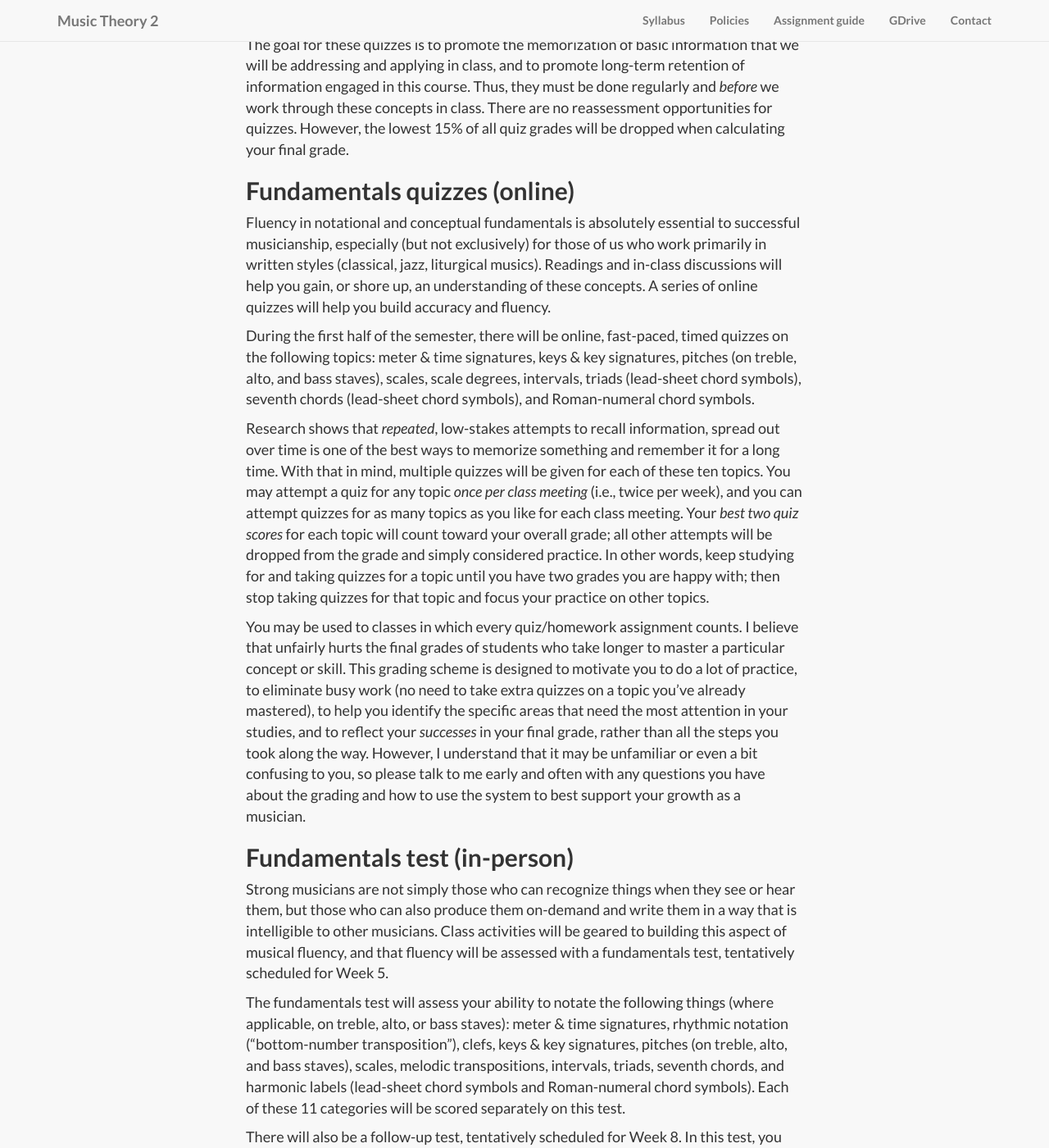
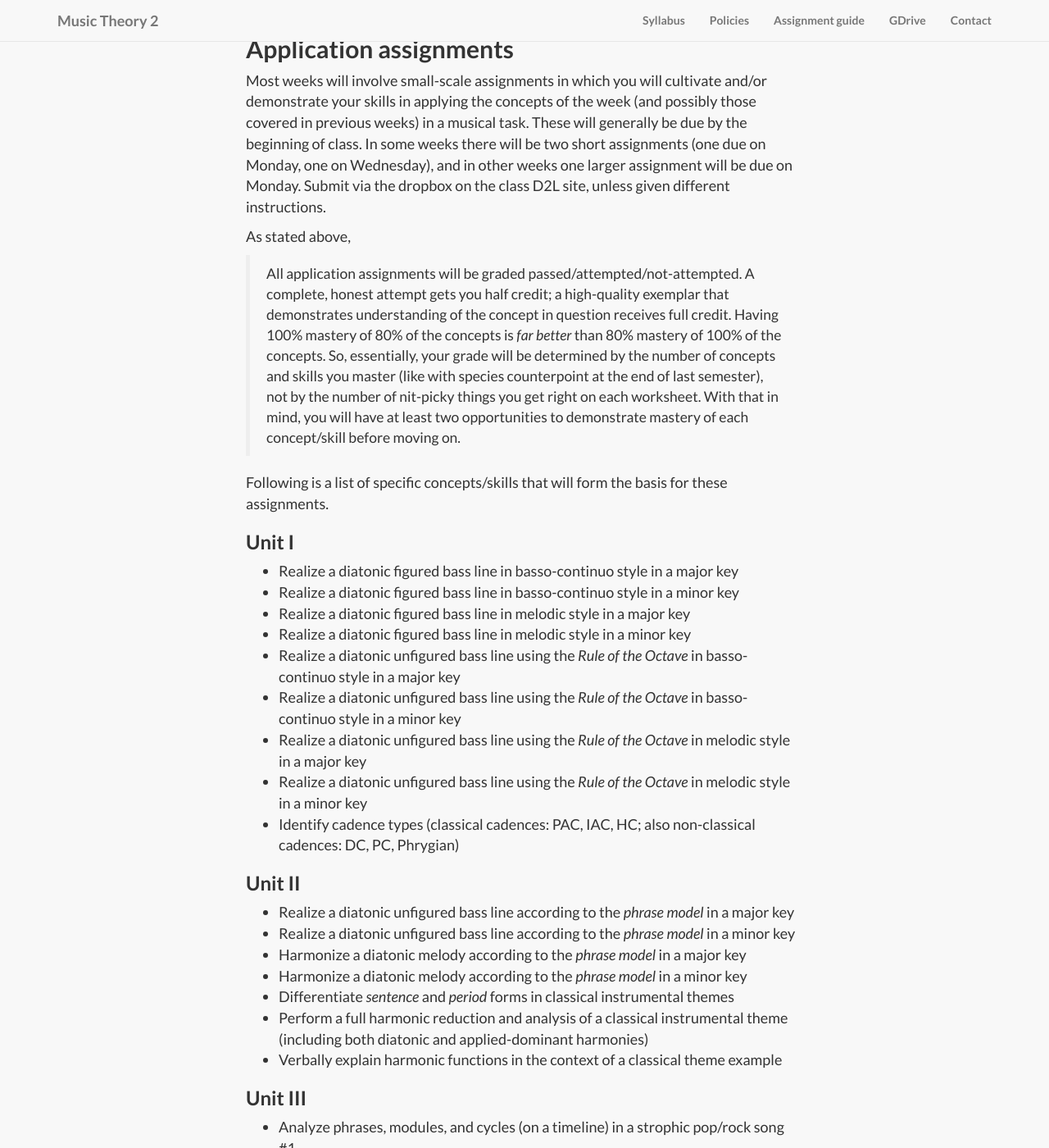
Before and after one commit to kshaffer/theory2, a Jekyll site: the page built from assessments.md, in a window 1280 px wide and 1400 px high, scrolled down 2604 px. Shown: the whole window at 82% size. Built offline with Jekyll 4.4.1, drawn with Linux system fonts in a browser that asks for light colours; nearby versions of some CDN libraries; library files that are not in the unit come from our copies; some of the changed text lies outside the part shown.

Commit message:
assessment guide

```diff
--- a/assessments.md
+++ b/assessments.md
@@ -32,15 +32,9 @@
 *Some of the assessment practices may be unfamiliar to you. For more information on why I grade the way that I do, please see my blog post, ["Why Grade?"](http://kris.shaffermusic.com/2014/07/why-grade/). I am glad to answer any questions you have (the earlier the better) and to entertain proposals for changes or exceptions (again, the earlier the better).*
 
 
-## Major assignments/deadlines (dates subject to change)
-
-**Week 4:** Fundamentals writing test, attempt 1
-**Week 7:** Fundamentals writing test, attempt 2
-**Week 7:** Final attempts for online fundamentals quizzes
-
 ## Reading/video quizzes (online)
 
-There will be two reading/video assignments most weeks, with online reading quizzes due to be completed by 7am on Tuesday and Thursday. These quizzes will run in D2L. Only quizzes submitted by students present in class will be assessed.
+There will be one or two reading/video assignments most weeks, with online reading quizzes due to be completed by 7am on Monday and/or Wednesday. These quizzes will run in D2L.
 
 Online quizzes will be open-note, will include mostly informational questions, and will be graded by percentage of questions answered correctly. Most quizzes will contain one or two questions that are created in order to get you thinking about conceptual issues that we will engage during class, and to give me information about everyone's general level of understanding before class. These questions will receive full credit for any honest attempt, regardless of correctness, and will be labeled as "graded for attempt only."
 
@@ -49,35 +43,45 @@
 The goal for these quizzes is to promote the memorization of basic information that we will be addressing and applying in class, and to promote long-term retention of information engaged in this course. Thus, they must be done regularly and *before* we work through these concepts in class. There are no reassessment opportunities for quizzes. However, the lowest 15% of all quiz grades will be dropped when calculating your final grade.
 
 
-## Fundamentals quizzes (online)
-
-Fluency in notational and conceptual fundamentals is absolutely essential to successful musicianship, especially (but not exclusively) for those of us who work primarily in written styles (classical, jazz, liturgical musics). Readings and in-class discussions will help you gain, or shore up, an understanding of these concepts. A series of online quizzes will help you build accuracy and fluency.
-
-During the first half of the semester, there will be online, fast-paced, timed quizzes on the following topics: meter & time signatures, keys & key signatures, pitches (on treble, alto, and bass staves), scales, scale degrees, intervals, triads (lead-sheet chord symbols), seventh chords (lead-sheet chord symbols), and Roman-numeral chord symbols.
-
-Research shows that *repeated*, low-stakes attempts to recall information, spread out over time is one of the best ways to memorize something and remember it for a long time. With that in mind, multiple quizzes will be given for each of these ten topics. You may attempt a quiz for any topic *once per class meeting* (i.e., twice per week), and you can attempt quizzes for as many topics as you like for each class meeting. Your *best two quiz scores* for each topic will count toward your overall grade; all other attempts will be dropped from the grade and simply considered practice. In other words, keep studying for and taking quizzes for a topic until you have two grades you are happy with; then stop taking quizzes for that topic and focus your practice on other topics.
-
-You may be used to classes in which every quiz/homework assignment counts. I believe that unfairly hurts the final grades of students who take longer to master a particular concept or skill. This grading scheme is designed to motivate you to do a lot of practice, to eliminate busy work (no need to take extra quizzes on a topic you've already mastered), to help you identify the specific areas that need the most attention in your studies, and to reflect your *successes* in your final grade, rather than all the steps you took along the way. However, I understand that it may be unfamiliar or even a bit confusing to you, so please talk to me early and often with any questions you have about the grading and how to use the system to best support your growth as a musician.
-
-
-## Fundamentals test (in-person)
-
-Strong musicians are not simply those who can recognize things when they see or hear them, but those who can also produce them on-demand and write them in a way that is intelligible to other musicians. Class activities will be geared to building this aspect of musical fluency, and that fluency will be assessed with a fundamentals test, tentatively scheduled for Week 5.
-
-The fundamentals test will assess your ability to notate the following things (where applicable, on treble, alto, or bass staves): meter & time signatures, rhythmic notation ("bottom-number transposition"), clefs, keys & key signatures, pitches (on treble, alto, and bass staves), scales, melodic transpositions, intervals, triads, seventh chords, and harmonic labels (lead-sheet chord symbols and Roman-numeral chord symbols). Each of these 11 categories will be scored separately on this test.
-
-There will also be a follow-up test, tentatively scheduled for Week 8. In this test, you may re-attempt any of the topics from the first test for which you are not happy with your result. The best of those two scores for each topic will contribute to the overall course grade.
-
-
-
 ## Application assignments
 
-Most weeks will involve small-scale assignments in which you will cultivate and/or demonstrate your skills in applying the concepts of the week (and possibly those covered in previous weeks) in a musical task. These will generally be due by the beginning of class. In some weeks there will be two short assignments (one due on Tuesday, one on Thursday), and in other weeks one larger assignment will be due on Tuesday. Submit via the dropbox on the Theory 3 D2L site, unless given different instructions.
+Most weeks will involve small-scale assignments in which you will cultivate and/or demonstrate your skills in applying the concepts of the week (and possibly those covered in previous weeks) in a musical task. These will generally be due by the beginning of class. In some weeks there will be two short assignments (one due on Monday, one on Wednesday), and in other weeks one larger assignment will be due on Monday. Submit via the dropbox on the class D2L site, unless given different instructions.
 
-These application assignments will include voice-leading exercises, harmonic reductions, harmonic/melodic/formal analyses, composition exercises, etc. For each assignment type, you will be provided with specific instructions and a model assignment to consult as you work.
+As stated above,
 
-## Final writing project
+> All application assignments will be graded passed/attempted/not-attempted. A complete, honest attempt gets you half credit; a high-quality exemplar that demonstrates understanding of the concept in question receives full credit. Having 100% mastery of 80% of the concepts is *far better* than 80% mastery of 100% of the concepts. So, essentially, your grade will be determined by the number of concepts and skills you master (like with species counterpoint at the end of last semester), not by the number of nit-picky things you get right on each worksheet. With that in mind, you will have at least two opportunities to demonstrate mastery of each concept/skill before moving on.
 
-The final unit of the semester explores a very strict style of musical composition, in order to help you understand fundamental principles of how multiple musical voices combine into a whole texture that makes good melodic *and* harmonic sense. However, the "rules" of this strict style only sometimes apply in "real" musical styles. In this final project, find an piece/passage of music that exemplifies these "rules" in action, as well as a piece/passage of music that breaks these rules but still makes good musical sense. Write a short, informal essay or make a short video in which you explain how, specifically, the rules do or do not apply in these musical examples, and explain *why* these passages work the way they do.
+Following is a list of specific concepts/skills that will form the basis for these assignments.
 
-More details about this project will be provided later in the semester.
+### Unit I
+
+- Realize a diatonic figured bass line in basso-continuo style in a major key
+- Realize a diatonic figured bass line in basso-continuo style in a minor key
+- Realize a diatonic figured bass line in melodic style in a major key
+- Realize a diatonic figured bass line in melodic style in a minor key
+- Realize a diatonic unfigured bass line using the *Rule of the Octave* in basso-continuo style in a major key
+- Realize a diatonic unfigured bass line using the *Rule of the Octave* in basso-continuo style in a minor key
+- Realize a diatonic unfigured bass line using the *Rule of the Octave* in melodic style in a major key
+- Realize a diatonic unfigured bass line using the *Rule of the Octave* in melodic style in a minor key
+- Identify cadence types (classical cadences: PAC, IAC, HC; also non-classical cadences: DC, PC, Phrygian)
+
+### Unit II
+
+- Realize a diatonic unfigured bass line according to the *phrase model* in a major key
+- Realize a diatonic unfigured bass line according to the *phrase model* in a minor key
+- Harmonize a diatonic melody according to the *phrase model* in a major key
+- Harmonize a diatonic melody according to the *phrase model* in a minor key
+- Differentiate *sentence* and *period* forms in classical instrumental themes
+- Perform a full harmonic reduction and analysis of a classical instrumental theme (including both diatonic and applied-dominant harmonies)
+- Verbally explain harmonic functions in the context of a classical theme example
+
+### Unit III
+
+- Analyze phrases, modules, and cycles (on a timeline) in a strophic pop/rock song #1
+- Analyze phrases, modules, and cycles (on a timeline) in a strophic pop/rock song #2
+- Analyze phrases, modules, and cycles (on a timeline) in a AABA pop/rock song #1
+- Analyze phrases, modules, and cycles (on a timeline) in a AABA pop/rock song #2
+- Analyze phrases, modules, and cycles (on a timeline) in a verse-chorus pop/rock song #1
+- Analyze phrases, modules, and cycles (on a timeline) in a verse-chorus pop/rock song #2
+- Identify and analyze (on a timeline) the form of a moderately complex/ambiguous pop/rock song
+- Write a clearly and cogently argued explanation of that interpretation
```
